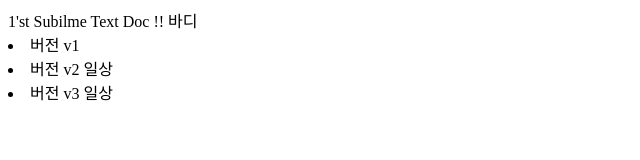
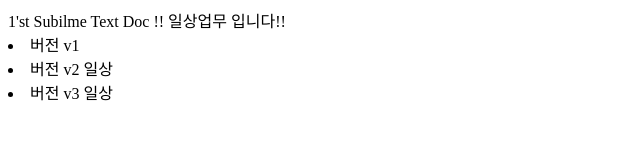
Before and after one commit to coolbuc123/newGit, a plain HTML site: page index.html in a window 1280 px wide. Shown: the whole page, without its empty margins (0-640 px from the left). Drawn offline with Linux system fonts and the light colour scheme.

Commit message:
일상업무 메모

```diff
--- a/index.html
+++ b/index.html
@@ -4,7 +4,7 @@
 
 <body>
 
-	바디
+	일상업무 입니다!!
 	<li> 버전 v1 </li>
 	<li> 버전 v2 일상 </li>
 	<li> 버전 v3 일상 </li>
```
